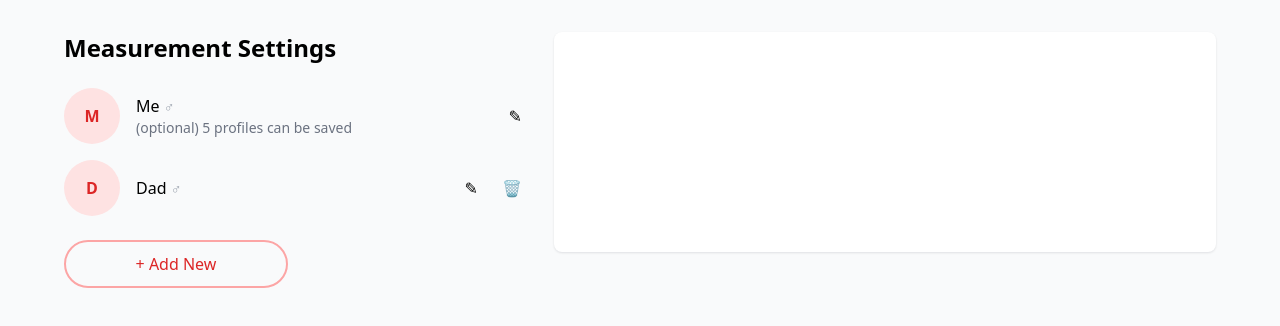
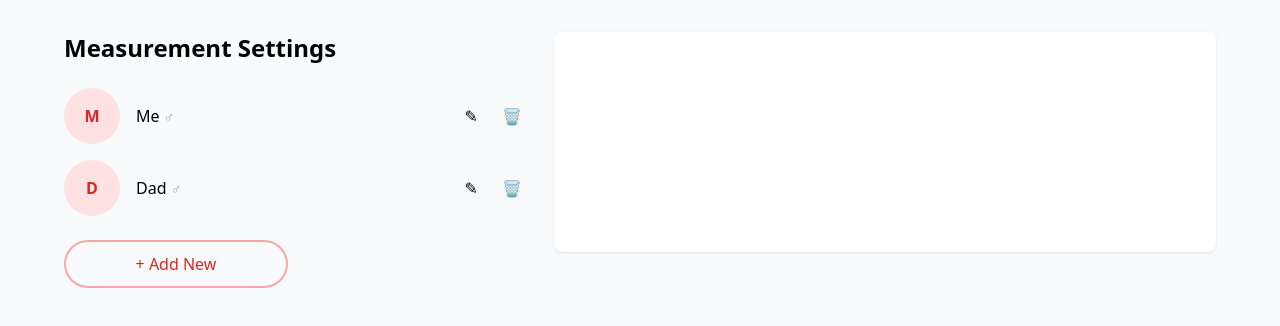
Before and after one commit to chandana819/Measurement_frontend, a React (Vite) app: page / in a window 1280 px wide. Shown: the top 326 px of the page. Built offline with nearby package versions, Linux system fonts and the light colour scheme; the HTML template or start-up script is replaced by a standard one.

Commit message:
UI: show Delete for all profiles and remove optional subheading

```diff
--- a/src/components/ProfileItem.jsx
+++ b/src/components/ProfileItem.jsx
@@ -17,19 +17,15 @@ export default function ProfileItem({ profile, onEdit, onDelete }) {
       <Avatar name={profile.name} />
       <div className="flex-1 min-w-0">
         <div className="font-medium truncate">{profile.name} <span className="text-gray-400 text-sm">{profile.gender === 'male' ? '♂' : '♀'}</span></div>
-        {/* Only show the optional hint for the primary profile */}
-        {isPrimary && <div className="text-sm text-gray-500">(optional) 5 profiles can be saved</div>}
+
       </div>
       <div className="flex items-center gap-2">
         <button onClick={onEdit} className="p-2 rounded-full hover:bg-gray-100">
           ✎
         </button>
-        {/* Hide delete button for primary profile */}
-        {!isPrimary && (
           <button onClick={onDelete} className="p-2 rounded-full hover:bg-gray-100 text-red-500">
             🗑
           </button>
-        )}
       </div>
     </div>
   )
```
